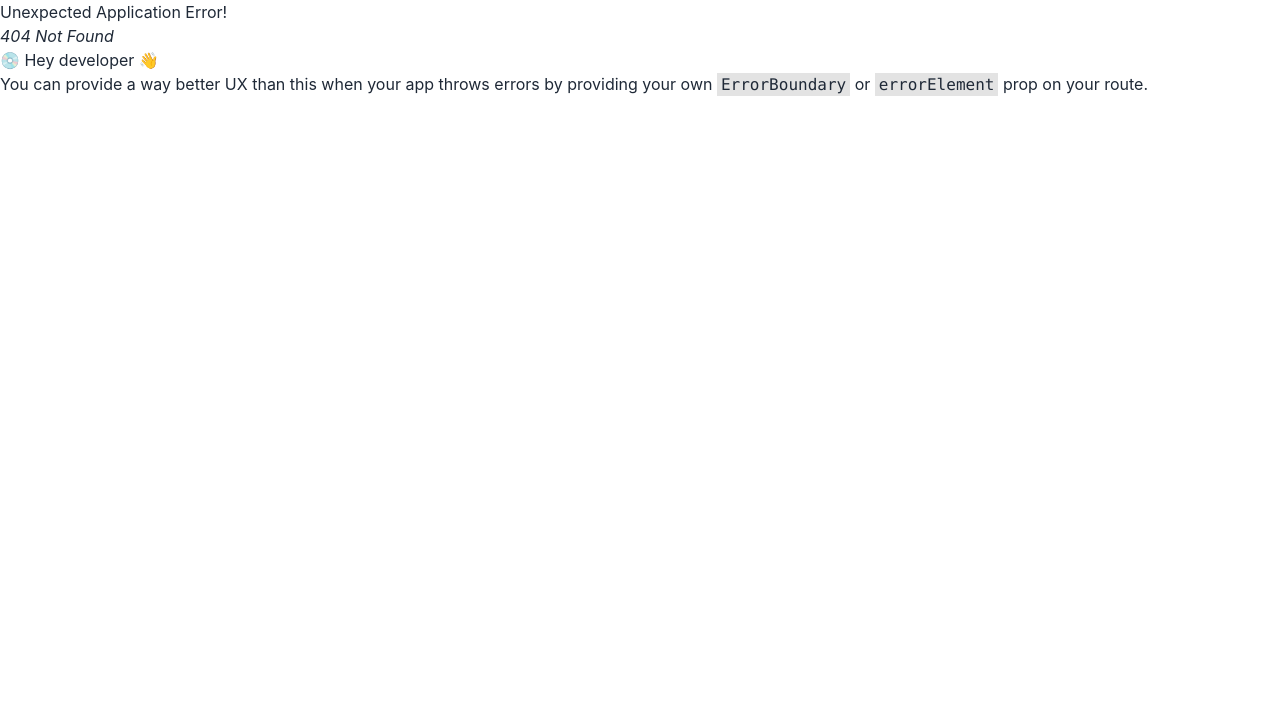
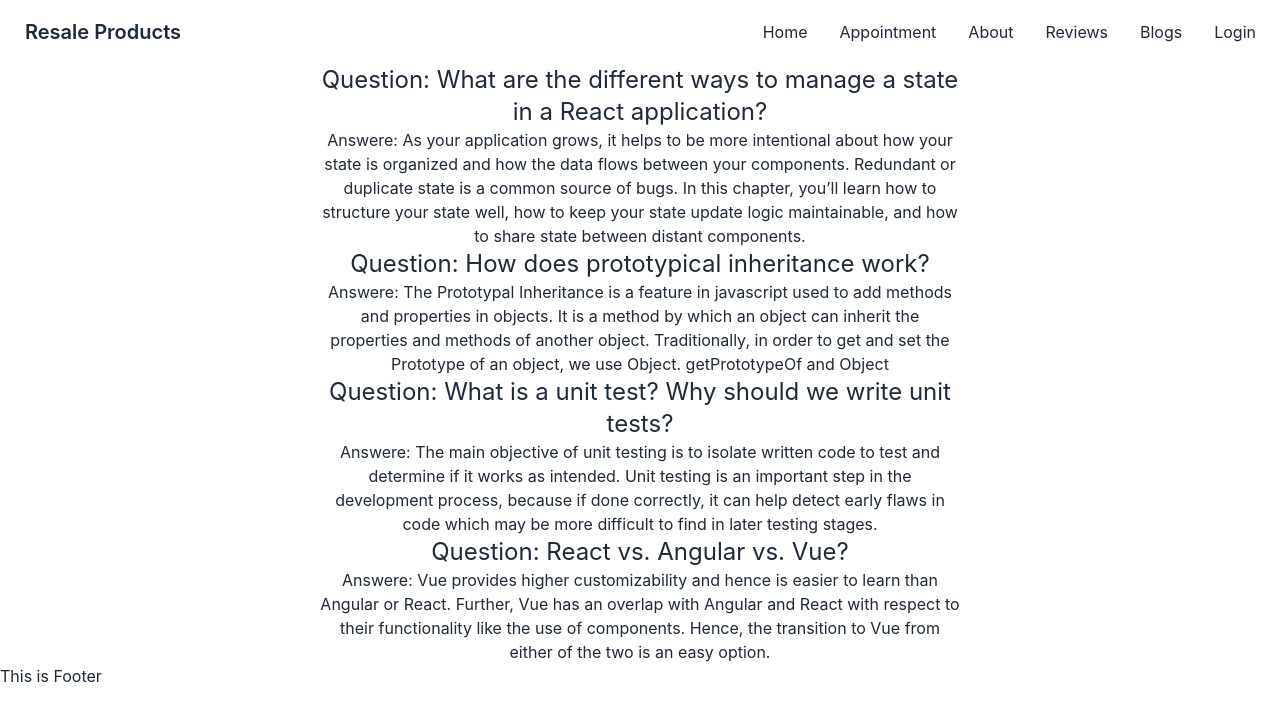
Before and after one commit to afzal75/phone-resale-client-side, a React (Create React App) app: page /blogs in a window 1280 px wide. Before the commit this address had no page. Shown: the top 720 px of the page. Built offline with nearby package versions, Linux system fonts and the light colour scheme.

Commit message:
blog section completed

```diff
--- /dev/null
+++ b/src/Pages/Blogs/Blogs.jsx
@@ -0,0 +1,18 @@
+import React from 'react';
+
+const Blogs = () => {
+    return (
+        <div className='w-1/2 m-auto text-center'>
+            <h4 className='text-2xl'>Question: What are the different ways to manage a state in a React application?</h4>
+            <p>Answere: As your application grows, it helps to be more intentional about how your state is organized and how the data flows between your components. Redundant or duplicate state is a common source of bugs. In this chapter, you’ll learn how to structure your state well, how to keep your state update logic maintainable, and how to share state between distant components.</p>
+            <h4 className='text-2xl'>Question: How does prototypical inheritance work?</h4>
+            <p>Answere: The Prototypal Inheritance is a feature in javascript used to add methods and properties in objects. It is a method by which an object can inherit the properties and methods of another object. Traditionally, in order to get and set the Prototype of an object, we use Object. getPrototypeOf and Object</p>
+            <h4 className='text-2xl'>Question: What is a unit test? Why should we write unit tests?</h4>
+            <p>Answere: The main objective of unit testing is to isolate written code to test and determine if it works as intended. Unit testing is an important step in the development process, because if done correctly, it can help detect early flaws in code which may be more difficult to find in later testing stages.</p>
+            <h4 className='text-2xl'>Question: React vs. Angular vs. Vue?</h4>
+            <p>Answere: Vue provides higher customizability and hence is easier to learn than Angular or React. Further, Vue has an overlap with Angular and React with respect to their functionality like the use of components. Hence, the transition to Vue from either of the two is an easy option.</p>
+        </div>
+    );
+};
+
+export default Blogs;
--- a/src/Pages/Shared/Navbar/Navbar.jsx
+++ b/src/Pages/Shared/Navbar/Navbar.jsx
@@ -8,6 +8,7 @@ const Navbar = () => {
         <li><Link to="/appointment">Appointment</Link></li>
         <li><Link to="/about">About</Link></li>
         <li><Link to="/reviews">Reviews</Link></li>
+        <li><Link to="/blogs">Blogs</Link></li>
         <li><Link to="/login">Login</Link></li>
     </React.Fragment>
 
--- a/src/Routes/Routes/Routes.js
+++ b/src/Routes/Routes/Routes.js
@@ -1,5 +1,6 @@
 import { createBrowserRouter } from "react-router-dom"
 import Main from "../../Layout/Main"
+import Blogs from "../../Pages/Blogs/Blogs";
 import Home from "../../Pages/Home/Home/Home"
 import Login from "../../Pages/Login/Login";
 const router = createBrowserRouter([
@@ -14,6 +15,10 @@ const router = createBrowserRouter([
             {
                 path: '/login',
                 element: <Login></Login>
+            },
+            {
+                path: '/blogs',
+                element: <Blogs></Blogs>
             }
         ]
     }
```
